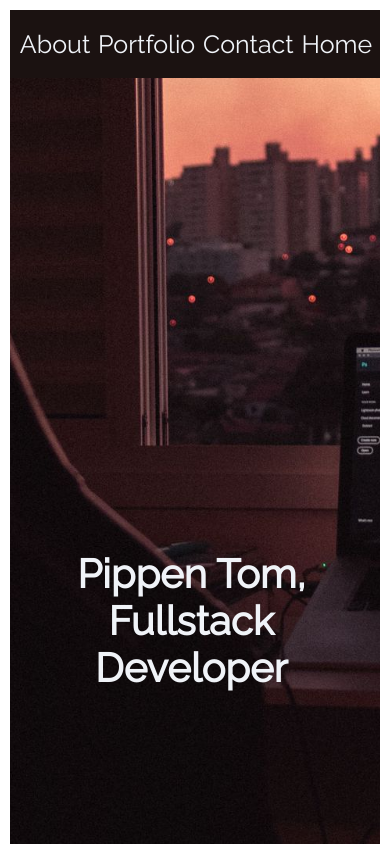
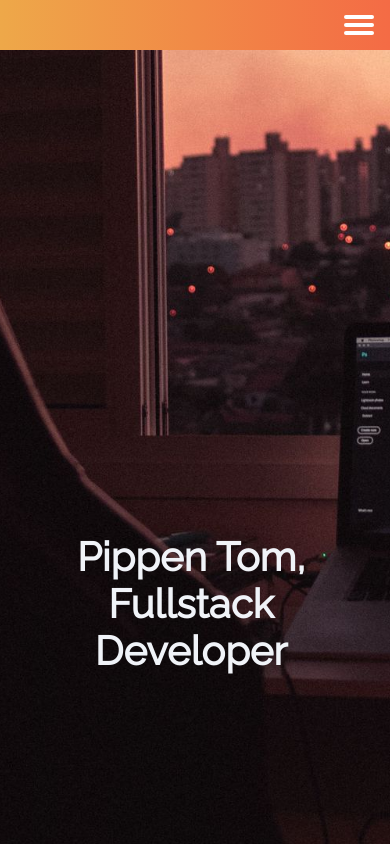
Before and after one commit to MellowPhi/portfolio, a plain HTML site: page src/index.html in a window 390 px wide. Shown: the top 844 px of the page. Drawn offline with Linux system fonts and the light colour scheme.

Commit message:
working hamburger menu

```diff
--- a/src/index.html
+++ b/src/index.html
@@ -1,27 +1,38 @@
 <!DOCTYPE html>
 <html lang="en">
   <head>
-    <meta charset="utf-8">
+    <meta charset="utf-8" />
     <title>Personal Portfolio</title>
-    <link rel="preconnect" href="https://fonts.googleapis.com">
-    <link rel="preconnect" href="https://fonts.gstatic.com" crossorigin>
-    <link href="https://fonts.googleapis.com/css2?family=Fira+Sans&family=Lato:wght@300&family=Lora&family=Open+Sans:wght@300&family=Roboto+Mono:wght@200&family=Roboto:wght@300&display=swap" rel="stylesheet">
-    <link rel="stylesheet" href="style.css">
-    <link rel="stylesheet" href="https://cdnjs.cloudflare.com/ajax/libs/font-awesome/4.7.0/css/font-awesome.min.css">
+    <link rel="preconnect" href="https://fonts.googleapis.com" />
+    <link rel="preconnect" href="https://fonts.gstatic.com" crossorigin />
+    <link
+      href="https://fonts.googleapis.com/css2?family=Fira+Sans&family=Lato:wght@300&family=Lora&family=Open+Sans:wght@300&family=Roboto+Mono:wght@200&family=Roboto:wght@300&display=swap"
+      rel="stylesheet"
+    />
+    <link rel="stylesheet" href="style.css" />
+    <!--    <link rel="stylesheet" href="https://cdnjs.cloudflare.com/ajax/libs/font-awesome/4.7.0/css/font-awesome.min.css">-->
   </head>
   <body>
+  <header>
+    <section class="top-nav">
+      <input id="menu-toggle" type="checkbox" />
+      <label class="menu-button-container" for="menu-toggle">
+        <div class="menu-button"></div>
+      </label>
 
-<header>
-    <nav class="navbar" id="navbar">
-        <a href="#about">About</a> <br>
-        <a href="#portfolio">Portfolio</a> <br>
-        <a href="#contacts">Contact</a> <br>
+      <nav class="hamburger" id="hamburger">
+        <a href="#about">About</a>
+        <a href="#portfolio">Portfolio</a>
+        <a href="#contacts">Contact</a>
         <a>Home</a>
       </nav>
-    <h1 class="name-title">Pippen Tom,<br>
-        Fullstack Developer</h1>
+      <h1 class="name-title">
+        Pippen Tom,<br />
+        Fullstack Developer
+      </h1>
+    </section>
+
   </header>
-
     <section id="about">
         <div>
             <img class="profile-picture" src="../imgs/tom.jpeg" height=100 width=100>
@@ -43,7 +54,6 @@
             <p>A flash card project focusing on countries's capital.</p>
             <button class="open-window" id="openwin">Flashcards</button>
         </div>
-
 
         <div id="powindow" class="window" >
             <div class="window-content">
@@ -71,8 +81,6 @@
     <!--        <p>Web browser piano</p>-->
     <!--    </div>-->
 
-
-
     </section>
 
     <section id="contacts">
--- a/src/style.css
+++ b/src/style.css
@@ -1,28 +1,140 @@
 @import url(https://fonts.googleapis.com/css?family=Raleway);
 
+html,
 body {
   margin: 0;
-    padding: 10px;
-    font-family: "Raleway";
+  height: 100%;
 }
 
-.navbar {
-    display: flex;
-    justify-content: end;
-    height: 8vh;
-    background-color: rgb(27,18,17);
+* {
+  font-family: "Raleway", serif;
+  box-sizing: border-box;
 }
 
-.navbar a {
-    margin-right: 2vw;
-    font-size: 25px;
-    color: rgb(240, 243, 248);
-    text-decoration: none;
+.top-nav {
   display: flex;
+  flex-direction: row;
+  align-items: center;
+  justify-content: flex-end;
+  background-color: #00baf0;
+  background: linear-gradient(to left, #f46b45, #eea849);
+  /* W3C, IE 10+/ Edge, Firefox 16+, Chrome 26+, Opera 12+, Safari 7+ */
+  color: #fff;
+  height: 50px;
+  padding: 1em;
+}
+
+.hamburger {
+  display: flex;
+  flex-direction: row;
+  list-style-type: none;
+  margin: 0;
+  padding: 0;
+}
+
+.hamburger > a {
+  margin: 0 1rem;
+  overflow: hidden;
+}
+
+.menu-button-container {
+  display: none;
+  height: 100%;
+  width: 30px;
+  cursor: pointer;
+  flex-direction: column;
+  justify-content: center;
   align-items: center;
 }
 
+#menu-toggle {
+  display: none;
+}
 
+/*.hamburger {*/
+/*  display: none;*/
+/*}*/
+
+.menu-button,
+.menu-button::before,
+.menu-button::after {
+  display: block;
+  background-color: #fff;
+  position: absolute;
+  height: 4px;
+  width: 30px;
+  transition: transform 400ms cubic-bezier(0.23, 1, 0.32, 1);
+  border-radius: 2px;
+}
+
+.menu-button::before {
+  content: "";
+  margin-top: -8px;
+}
+
+.menu-button::after {
+  content: "";
+  margin-top: 8px;
+}
+
+#menu-toggle:checked + .menu-button-container .menu-button::before {
+  margin-top: 0px;
+  transform: rotate(405deg);
+}
+
+#menu-toggle:checked + .menu-button-container .menu-button {
+  background: rgba(255, 255, 255, 0);
+}
+
+#menu-toggle:checked + .menu-button-container .menu-button::after {
+  margin-top: 0px;
+  transform: rotate(-405deg);
+}
+
+@media (max-width: 900px) {
+  .menu-button-container {
+    display: flex;
+  }
+  .hamburger {
+    position: absolute;
+    top: 0;
+    margin-top: 50px;
+    left: 0;
+    flex-direction: column;
+    width: 100%;
+    justify-content: center;
+    align-items: center;
+  }
+  /* These two are to toggle the menu down and up in smaller screen */
+  #menu-toggle ~ .hamburger a {
+    height: 0;
+    margin: 0;
+    padding: 0;
+    border: 0;
+    transition: height 400ms cubic-bezier(0.23, 1, 0.32, 1);
+  }
+  #menu-toggle:checked ~ .hamburger a {
+    border: 1px solid #333;
+    height: 2.5em;
+    padding: 0.5em;
+    transition: height 400ms cubic-bezier(0.23, 1, 0.32, 1);
+  }
+
+  .hamburger > a {
+    display: flex;
+    justify-content: center;
+    margin: 0;
+    padding: 0.5em 0;
+    width: 100%;
+    color: white;
+    background-color: #222;
+  }
+  .hamburger > a:not(:last-child) {
+    border-bottom: 1px solid #444;
+  }
+}
+
+/*------------------------------------rest of the body------------------------------------*/
 header {
   height: 100vh;
   max-width: 100%;
@@ -43,7 +155,7 @@ header {
   padding: 10px 20px; /* Add padding to the text for better readability */
 }
 
-#about > div{
+#about > div {
   background-color: darkgrey;
   padding: 10px;
   height: 50vh;
@@ -66,8 +178,6 @@ header {
   align-items: center;
 }
 
-
-
 #contacts {
   display: flex;
   flex-direction: column;
@@ -82,7 +192,7 @@ footer {
   height: 3rem;
 }
 
-.window{
+.window {
   display: none;
   position: fixed;
   top: 50%;
@@ -98,22 +208,21 @@ footer {
   overflow: auto;
 }
 
-
-.window-header{
+.window-header {
   display: flex;
   justify-content: center;
   font-size: 30px;
   height: 80px;
 }
-h1{
+h1 {
   text-align: center;
 }
-h2{
+h2 {
   display: flex;
   align-items: center;
 }
 
-#openwin{
+#openwin {
   border: 1px solid black;
   border-radius: 5px;
   padding: 10px;
@@ -126,25 +235,23 @@ h2{
   transform: translate(-50%, 0);
 }
 
-#closewin{
+#closewin {
   border: 1px solid black;
-    background-color:black;
+  background-color: black;
   color: white;
   font-size: 15px;
   padding: 10px;
   position: relative;
   left: 50%;
   transform: translate(-50%, 0);
-
 }
 
 .window-body {
   padding: 10px 10px 10px 10px;
-    font-family: 'Open Sans Condensed', sans-serif;
+  font-family: "Open Sans Condensed", sans-serif;
 }
 
-
-.window-content{
+.window-content {
   position: relative;
   animation: windowsani 0.4s;
 }
```
Lines whose indentation alone changed are shown as unchanged.
